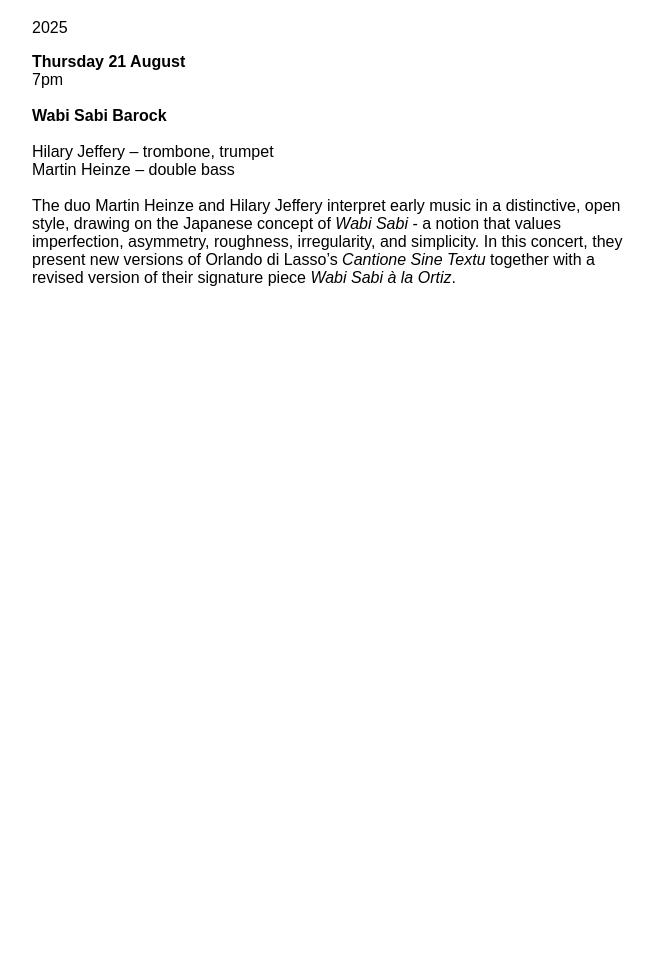
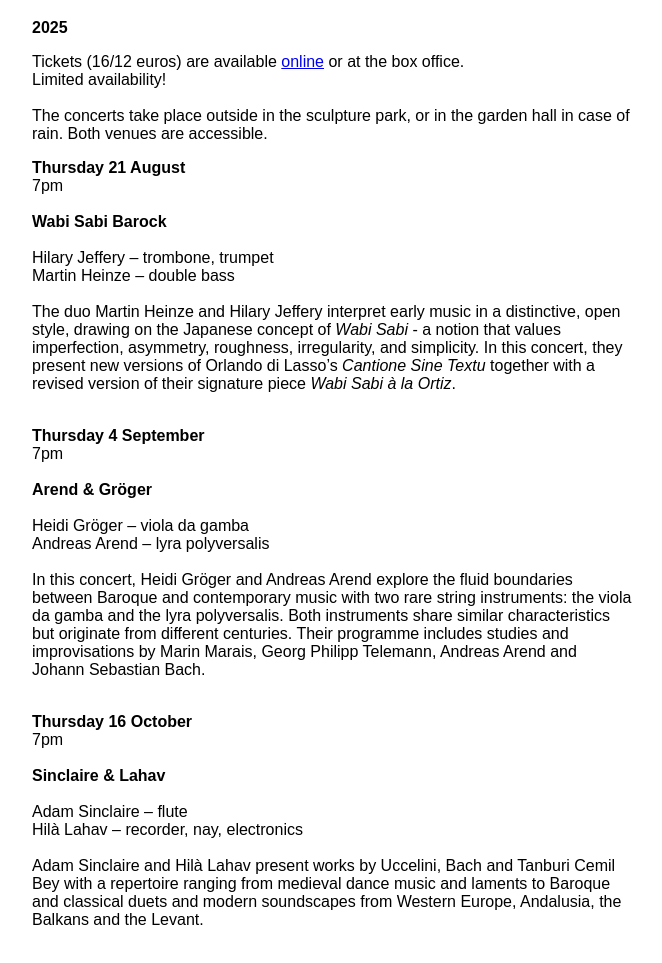
Before and after one commit to hiljef/kantione, a Gatsby site: page /konzerte in a window 1280 px wide. Shown: the part 131-1094 px from the top of the page, without its empty margins (308-970 px from the left). Before the commit the page ends 800 px from the top, so only its background shows below. Built offline with nearby package versions, Linux system fonts and the light colour scheme; Gatsby itself is replaced by a stand-in of ours.

Commit message:
kantione_site

```diff
--- a/src/pages/index.js
+++ b/src/pages/index.js
@@ -43,5 +43,6 @@ const IndexPage = () => {
 // You'll learn about this in the next task, just copy it for now
 export const Head = () => <title>kantione</title>
 
+
 // Step 3: Export your component
 export default IndexPage
--- a/src/pages/konzerte.js
+++ b/src/pages/konzerte.js
@@ -7,7 +7,14 @@ const KonzertePage = () => {
   return (
     <main>
       <Layout pageTitle="konzerte">
-      	2025<br />
+      	<b>2025</b><br />
+      	<p>Tickets (16/12 euros) are available <a href="https://hausamwaldsee.de/tickets/" target="blank">online</a> or at the box office.
+      	<br />
+      	Limited availability!
+      	<br /><br />
+	The concerts take place outside in the sculpture park, or in the garden hall in case of rain. Both venues are
+accessible.
+	</p>
       	<p><b>Thursday 21 August</b><br />
        	7pm<br /><br />
        	<b>Wabi Sabi Barock</b>
@@ -16,6 +23,27 @@ const KonzertePage = () => {
 	Martin Heinze – double bass
 	<br /><br />
 	The duo Martin Heinze and Hilary Jeffery interpret early music in a distinctive, open style, drawing on the 					Japanese concept of <i>Wabi Sabi</i> - a notion that values imperfection, asymmetry, roughness, irregularity, and simplicity. In this concert, they present new versions of Orlando di Lasso’s <i>Cantione Sine Textu</i> together with a revised version of their signature piece <i>Wabi Sabi à la Ortiz</i>.
+	<br /><br />
+       </p>
+       <p><b>Thursday 4 September</b><br />
+       	7pm<br /><br />
+       	<b>Arend & Gröger</b>
+       	<br /><br />
+	Heidi Gröger – viola da gamba<br />
+	Andreas Arend – lyra polyversalis
+	<br /><br />
+	In this concert, Heidi Gröger and Andreas Arend explore the fluid boundaries between Baroque and contemporary music with two rare string instruments: the viola da gamba and the lyra polyversalis. Both instruments share similar
+characteristics but originate from different centuries. Their programme includes studies and improvisations by Marin Marais, Georg Philipp Telemann, Andreas Arend and Johann Sebastian Bach.
+	<br /><br />
+       </p>
+       <p><b>Thursday 16 October</b><br />
+       	7pm<br /><br />
+       	<b>Sinclaire & Lahav</b>
+       	<br /><br />
+	Adam Sinclaire – flute<br />
+	Hilà Lahav – recorder, nay, electronics
+	<br /><br />
+	Adam Sinclaire and Hilà Lahav present works by Uccelini, Bach and Tanburi Cemil Bey with a repertoire ranging from medieval dance music and laments to Baroque and classical duets and modern soundscapes from Western Europe, Andalusia, the Balkans and the Levant.
 	<br /><br />
        </p>
       </Layout>
```
